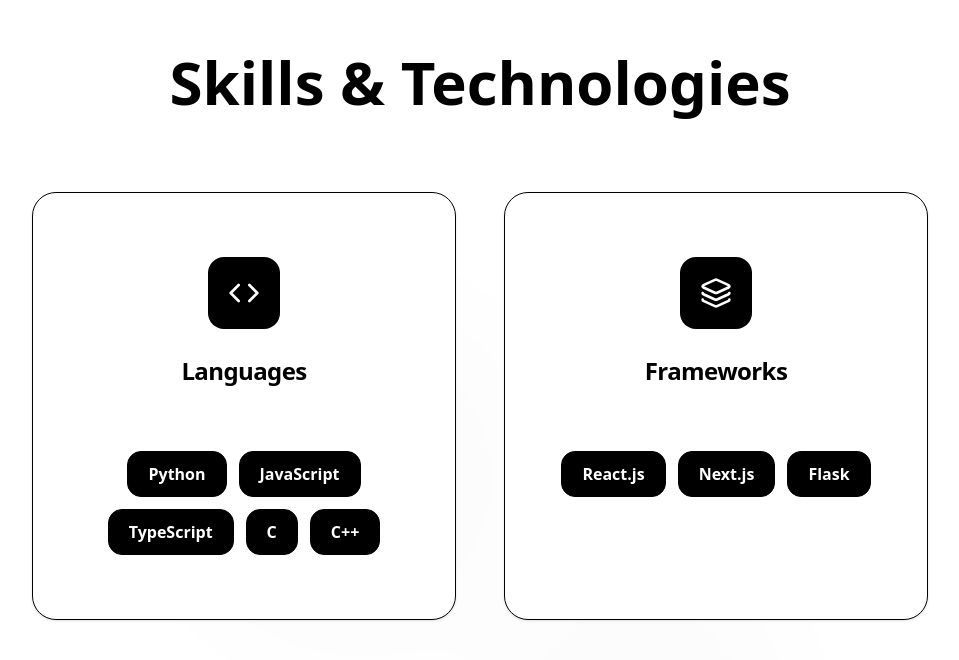
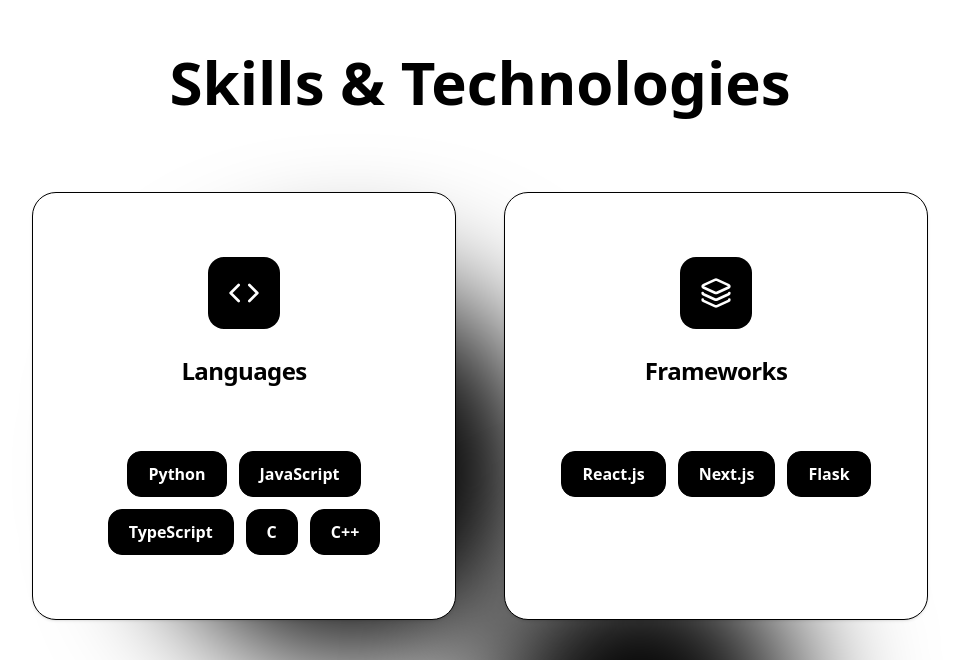
Before and after one commit to Sabique-Islam/Portfolio, a Next.js app: page / in a window 1280 px wide. Shown: the part 4160-4820 px from the top of the page, without its empty margins (160-1119 px from the left). Built offline with nearby package versions, Linux system fonts and the light colour scheme.

Commit message:
fix: remove unnecessary opacity from background decoration

```diff
--- a/src/components/Pages/Skills.tsx
+++ b/src/components/Pages/Skills.tsx
@@ -27,7 +27,7 @@
   return (
     <section className="min-h-screen bg-white dark:bg-black text-black dark:text-white py-16 px-4 sm:px-6 lg:px-12 relative overflow-hidden">
       {/* Subtle background decoration */}
-      <div className="absolute inset-0 opacity-[0.01] dark:opacity-[0.03]">
+      <div className="absolute inset-0">
         <div className="absolute top-1/4 left-1/4 w-96 h-96 bg-black dark:bg-white rounded-full blur-3xl"></div>
         <div className="absolute bottom-1/4 right-1/4 w-80 h-80 bg-black dark:bg-white rounded-full blur-3xl"></div>
       </div>
```
